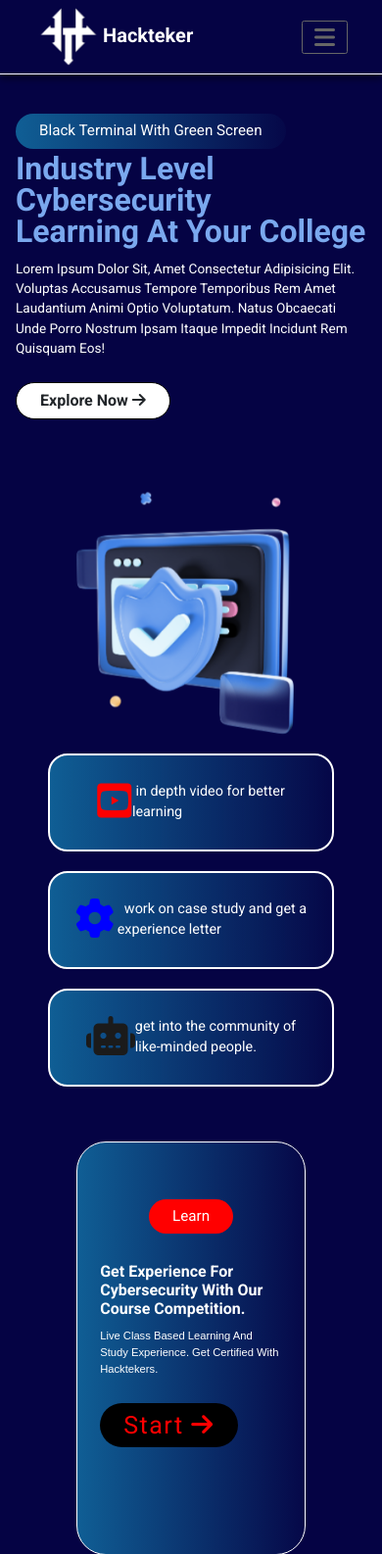
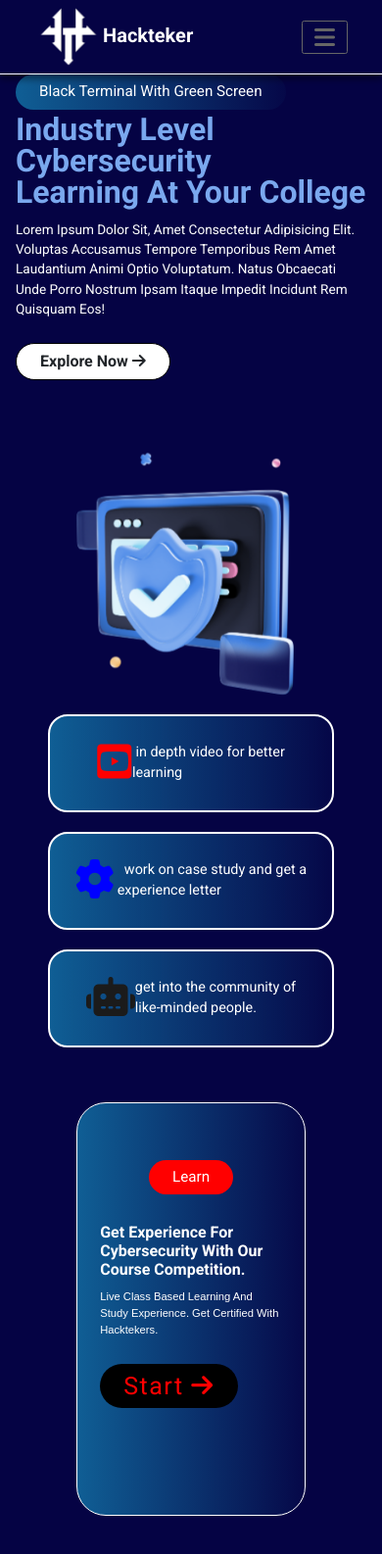
Before and after one commit to Ritesh-FSD/hacktekers, a PHP site: page / in a window 390 px wide. Shown: the top 1586 px of the page at 98% size. Run offline with PHP 8.4, Linux system fonts and the light colour scheme; some libraries are stand-ins or nearby versions.

Commit message:
Update style.css

```diff
--- a/style.css
+++ b/style.css
@@ -835,7 +835,7 @@ input.input1 + .shadow-input1 {
     padding: 2rem;
   }
   .home {
-    padding-top: 7rem;
+    padding-top: 2rem;
   }
   .image-section {
     display: none;
```
